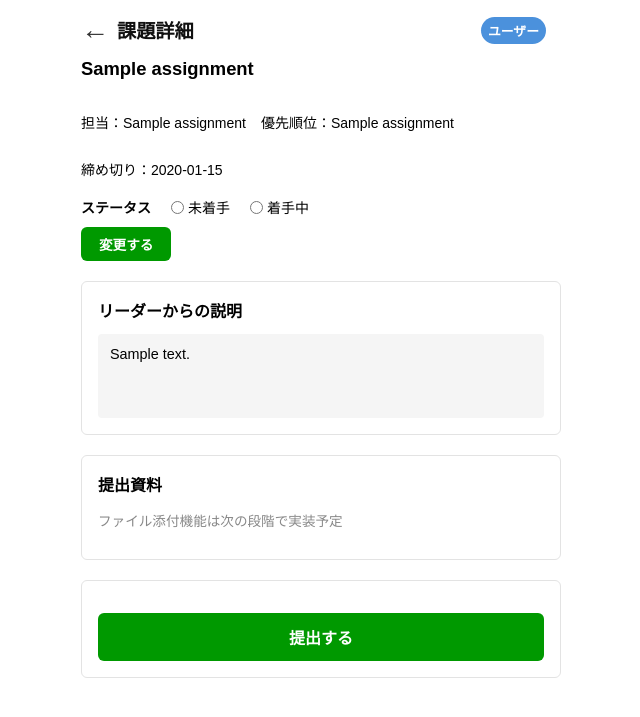
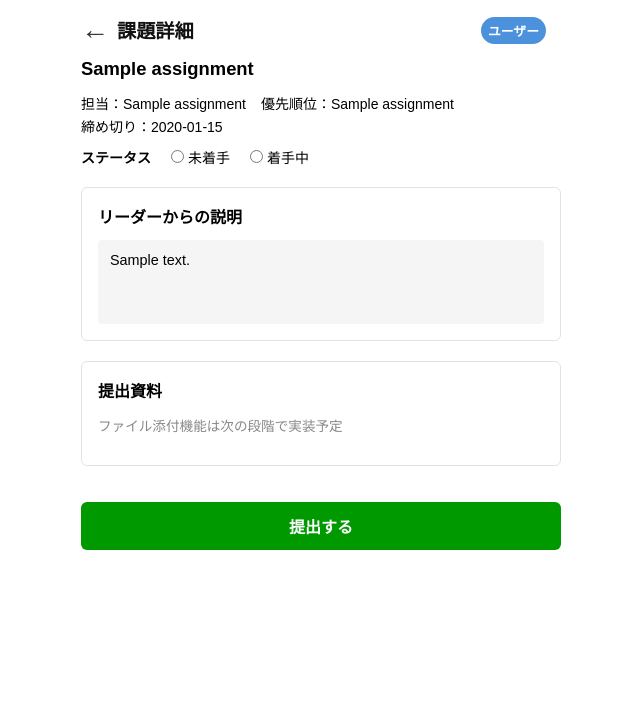
Before and after one commit to FujikawaHirono0520/teamA_graduation, a Spring app: template teama_management/src/main/resources/templates/assignment_detail.html in a window 1280 px wide. Shown: the part 62-779 px from the top of the page, without its empty margins (319-959 px from the left). Run offline with Thymeleaf, Linux system fonts and the light colour scheme; the template is opened without the code that fills it: most values are stand-ins (such as "Sample title", 1, 10 or a date in 2020); data that the repository does not hold is empty.

Commit message:
課題詳細レイアウトとステータス変更方法の修正

```diff
--- a/teama_management/src/main/resources/static/css/style.css
+++ b/teama_management/src/main/resources/static/css/style.css
@@ -880,7 +880,8 @@ input[type=password] {
 
 /* ボタンにマウスを乗せたとき */
 .team-cancel-btn:hover,
-.team-submit-btn:hover {
+.team-submit-btn:hover,
+.assignment-submit-section .btn-green:hover {
     opacity: 0.8;
 }
 
@@ -1359,7 +1360,7 @@ a.app-title { display: block; color: #fff; text-decoration: none; }
 .assignment-manage-info {
     margin: 0 0 14px;
     font-size: 0.875rem;
-    line-height: 1.7;
+    line-height: 0.8;
     white-space: pre-line;
 }
 
@@ -1719,3 +1720,11 @@ a.app-title { display: block; color: #fff; text-decoration: none; }
     cursor: not-allowed;
     opacity: 1;
 }
+
+/* 提出ボタンの配置 */
+.assignment-submit-section {
+    margin-top: 20px;
+    padding: 0;
+    border: none;
+    background: none;
+}
--- a/teama_management/src/main/resources/templates/assignment_detail.html
+++ b/teama_management/src/main/resources/templates/assignment_detail.html
@@ -52,23 +52,26 @@
                     <span class="assignment-status-title">ステータス</span>
 
                     <label class="assignment-status-option">
-                        <input type="radio" name="status" value="notStarted"
+                        <input type="radio"
+                            name="status"
+                            value="notStarted"
                             th:checked="${assignment.status == 'notStarted'
-                                          or assignment.status == '未着手'}">
+                                            or assignment.status == '未着手'}"
+                            onchange="this.form.submit()">
                         未着手
                     </label>
 
                     <label class="assignment-status-option">
-                        <input type="radio" name="status" value="inProgress"
+                        <input type="radio"
+                            name="status"
+                            value="inProgress"
                             th:checked="${assignment.status == 'inProgress'
-                                          or assignment.status == '着手中'}">
+                                            or assignment.status == '着手中'}"
+                            onchange="this.form.submit()">
                         着手中
                     </label>
                 </div>
 
-                <button type="submit" class="assignment-status-save">
-                    変更する
-                </button>
             </form>
 
             <!-- 提出後 -->
@@ -130,7 +133,7 @@
         </section>
 
         <!-- 提出 -->
-        <section class="detail-section">
+        <section class="assignment-submit-section">
 
             <!-- 提出前 -->
             <button th:if="${assignment.status != 'waitingApproval'
```
Lines whose indentation alone changed are shown as unchanged.
